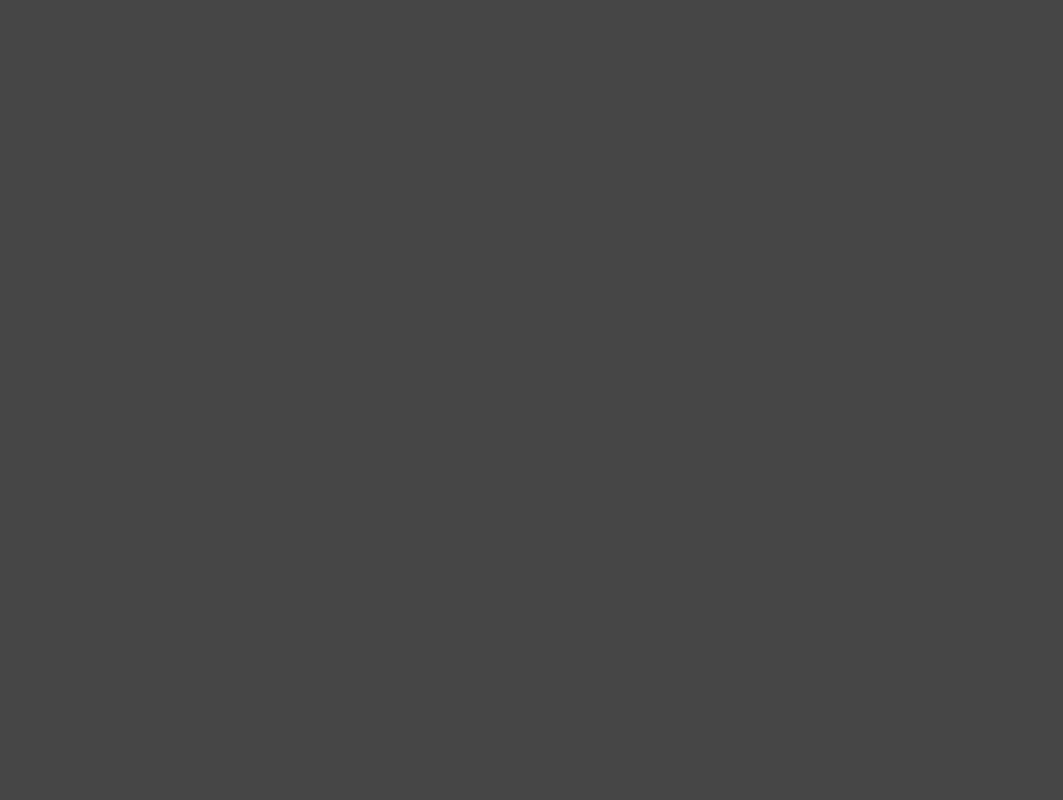
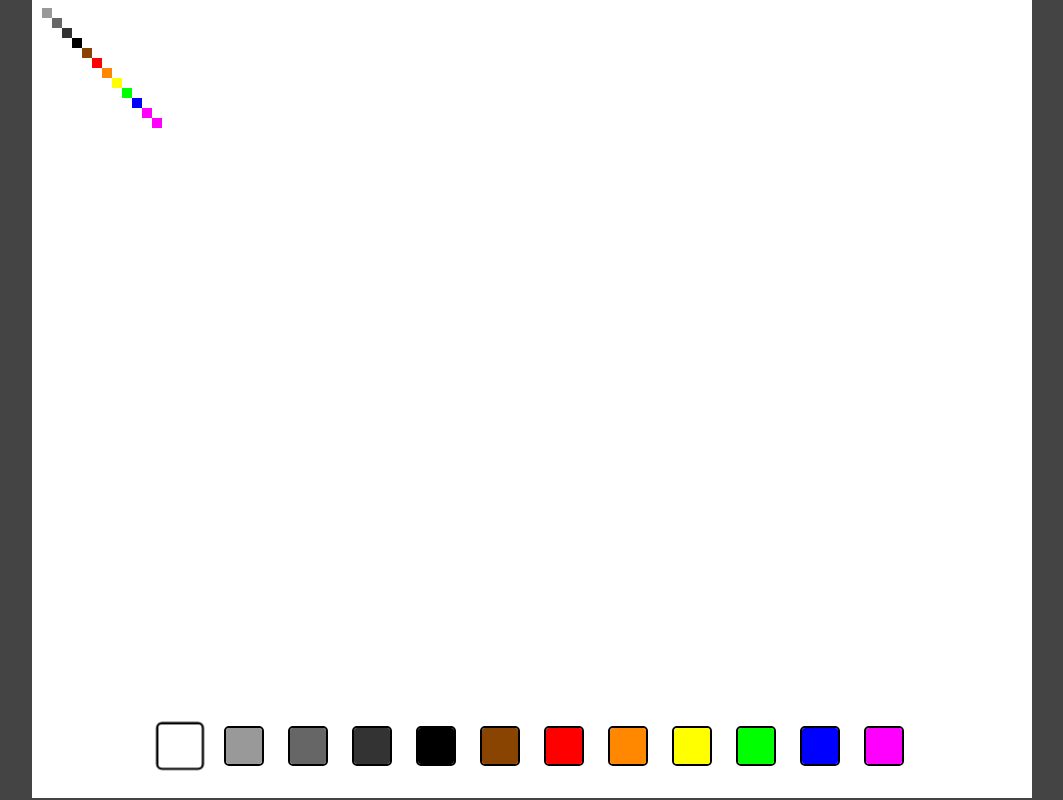
Before and after one commit to brighta19/place-frontend, a website built with webpack: page public/index.html in a window 1280 px wide. Shown: the whole page, without its empty margins (108-1171 px from the left). Built offline with nearby package versions, Linux system fonts and the light colour scheme.

Commit message:
Build buttons and canvas

```diff
--- a/public/index.html
+++ b/public/index.html
@@ -10,18 +10,100 @@
             margin: 0;
             background: #444;
         }
-        #cvs-container {
+        #container {
             position: fixed;
-            top: 0;
+            top: 50%;
+            left: 50%;
+            image-rendering: pixelated;
+        }
+        .buttons {
+            position: fixed;
+            bottom: 30px;
             left: 0;
-            transform: translate(0, 0) scale(1);
+            width: 100%;
+            text-align: center;
+        }
+        .buttons button {
+            display: inline-block;
+            padding: 0;
+            border: 2px solid black;
+            border-radius: 5px;
+            overflow: hidden;
+            width: 40px;
+            height: 40px;
+            margin: 0 10px;
+            cursor: pointer;
+        }
+        .buttons button.active {
+            transform: scale(1.2);
+            box-shadow: 0 0 15px #fff;
         }
     </style>
     <script src="/build.js" defer></script>
 </head>
 <body>
-    <div id="cvs-container">
-        <canvas id="cvs"></canvas>
+    <div id="container" style="transform: translate(-50%, -50%) scale(1)"></div>
+    <div class="buttons">
+        <button data-color="0" class="active">
+            <svg width="40" height="40">
+                <rect x="0" y="0" width="40" height="40" fill="#fff"></rect>
+            </svg>
+        </button>
+        <button data-color="1">
+            <svg width="40" height="40">
+                <rect x="0" y="0" width="40" height="40" fill="#999"></rect>
+            </svg>
+        </button>
+        <button data-color="2">
+            <svg width="40" height="40">
+                <rect x="0" y="0" width="40" height="40" fill="#666"></rect>
+            </svg>
+        </button>
+        <button data-color="3">
+            <svg width="40" height="40">
+                <rect x="0" y="0" width="40" height="40" fill="#333"></rect>
+            </svg>
+        </button>
+        <button data-color="4">
+            <svg width="40" height="40">
+                <rect x="0" y="0" width="40" height="40" fill="#000"></rect>
+            </svg>
+        </button>
+        <button data-color="5">
+            <svg width="40" height="40">
+                <rect x="0" y="0" width="40" height="40" fill="#840"></rect>
+            </svg>
+        </button>
+        <button data-color="6">
+            <svg width="40" height="40">
+                <rect x="0" y="0" width="40" height="40" fill="#f00"></rect>
+            </svg>
+        </button>
+        <button data-color="7">
+            <svg width="40" height="40">
+                <rect x="0" y="0" width="40" height="40" fill="#f80"></rect>
+            </svg>
+        </button>
+        <button data-color="8">
+            <svg width="40" height="40">
+                <rect x="0" y="0" width="40" height="40" fill="#ff0"></rect>
+            </svg>
+        </button>
+        <button data-color="9">
+            <svg width="40" height="40">
+                <rect x="0" y="0" width="40" height="40" fill="#0f0"></rect>
+            </svg>
+        </button>
+        <button data-color="10">
+            <svg width="40" height="40">
+                <rect x="0" y="0" width="40" height="40" fill="#00f"></rect>
+            </svg>
+        </button>
+        <button data-color="11">
+            <svg width="40" height="40">
+                <rect x="0" y="0" width="40" height="40" fill="#f0f"></rect>
+            </svg>
+        </button>
     </div>
 </body>
 </html>
--- a/src/index.ts
+++ b/src/index.ts
@@ -1 +1,72 @@
-console.log("Hello world!");
+const CONTAINER_ELEM_ID = "container";
+const COLORS = [ "#fff", "#999", "#666", "#333", "#000", "#840", "#f00", "#f80", "#ff0", "#0f0", "#00f", "#f0f" ];
+const ROWS = 80;
+const COLS = 100;
+const TILE_SIZE = 10;
+
+let ctx: CanvasRenderingContext2D;
+let data: number[][];
+let activeColor: number;
+
+function start() {
+    let buttonElems: HTMLButtonElement[] = [];
+    for (let i = 0; i < COLORS.length; i++) {
+        let selector = `button[data-color="${i}"]`;
+        let _button: HTMLButtonElement | null = document.querySelector(selector)
+        if (_button == null) throw new Error(`Could not find ${selector}`);
+        _button.onclick = () => {
+            buttonElems[activeColor].classList.remove('active');
+            _button?.classList.add('active');
+            let color = _button?.dataset.color;
+            if (color === undefined) throw new Error("No data-color attribuite")
+            activeColor = Number(color);
+        };
+        buttonElems.push(_button);
+    }
+
+    let _activeColor = buttonElems.findIndex((btn) => btn.classList.contains("active"));
+    if (_activeColor == -1)
+        buttonElems[0].click();
+    else
+        activeColor = _activeColor;
+
+    let container: HTMLDivElement | null = document.querySelector(`div#${CONTAINER_ELEM_ID}`);
+    if (container == null) throw new Error("There is no div element with id " + CONTAINER_ELEM_ID);
+
+    let cvs: HTMLCanvasElement = document.createElement("canvas");
+    cvs.style.background = "#fff";
+    cvs.width = COLS * TILE_SIZE;
+    cvs.height = ROWS * TILE_SIZE;
+    container.appendChild(cvs);
+
+    let _ctx = cvs.getContext("2d");
+    if (_ctx == null) throw new Error("The context for the canvas is not available");
+    ctx = _ctx;
+
+    data = [
+        [ 0,  0,  0],
+        [ 1,  1,  1],
+        [ 2,  2,  2],
+        [ 3,  3,  3],
+        [ 4,  4,  4],
+        [ 5,  5,  5],
+        [ 6,  6,  6],
+        [ 7,  7,  7],
+        [ 8,  8,  8],
+        [ 9,  9,  9],
+        [10, 10, 10],
+        [11, 11, 11],
+        [12, 12, 12],
+    ];
+
+    draw();
+}
+
+function draw() {
+    for (let tileData of data) {
+        ctx.fillStyle = COLORS[tileData[0]];
+        ctx.fillRect(tileData[1] * TILE_SIZE, tileData[2] * TILE_SIZE, TILE_SIZE, TILE_SIZE);
+    }
+}
+
+start();
```
